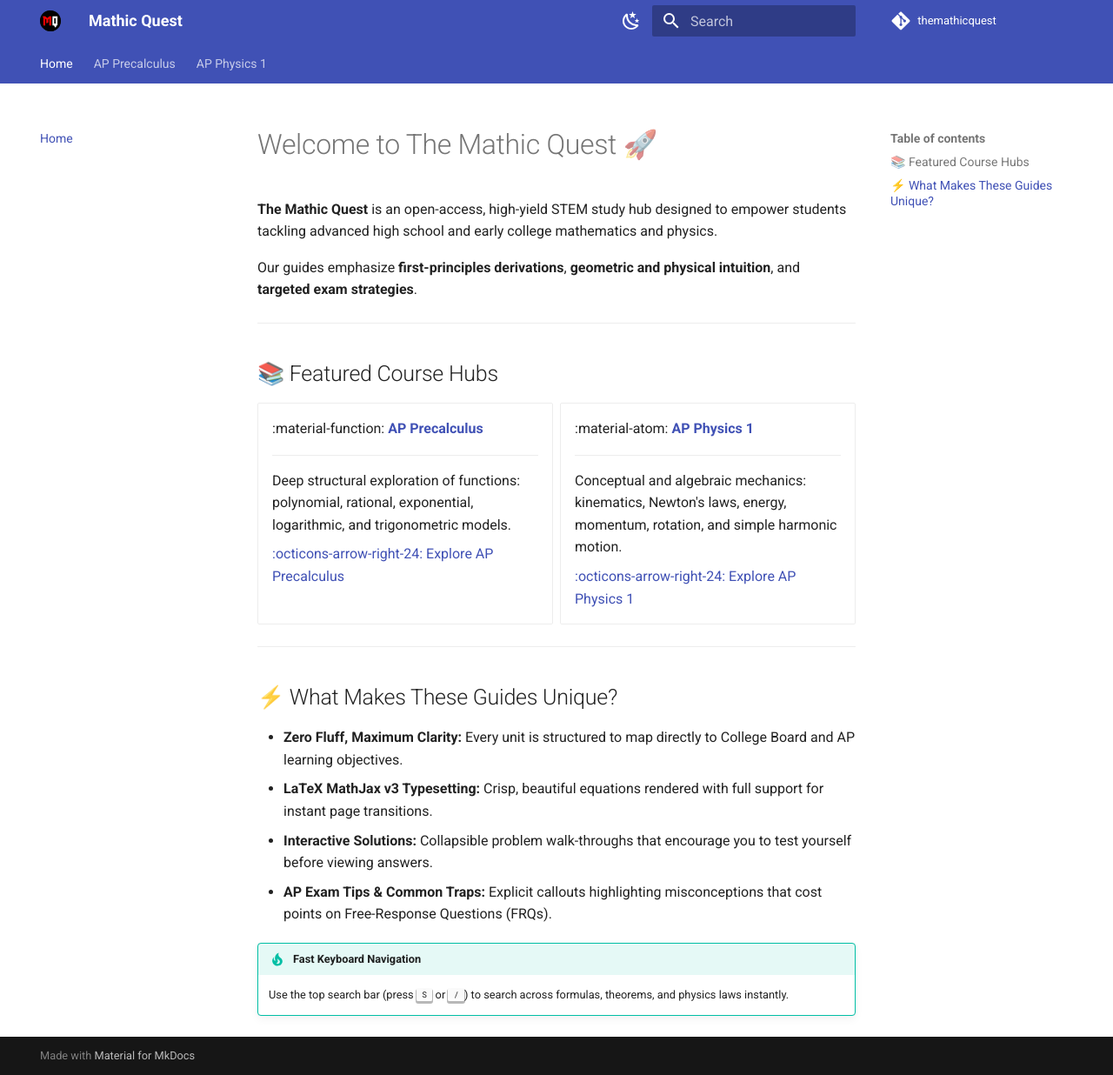
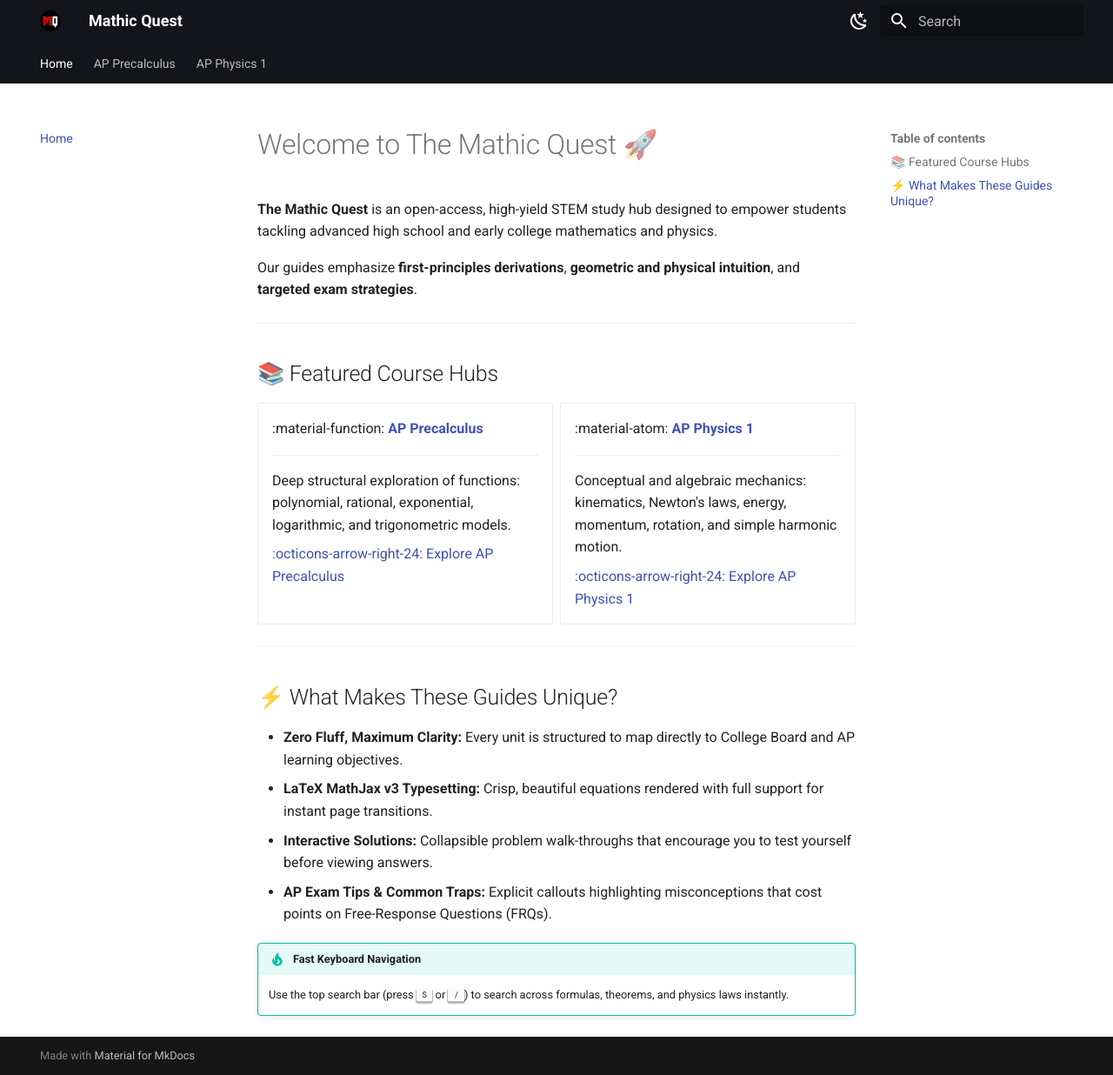
Before and after one commit to Himanshu-Kosekar/themathicquest, an MkDocs documentation site: the page built from docs/index.md, in a window 1280 px wide and 1236 px high. Shown: the whole window at 87% size. Built offline with MkDocs 1.6.1 and Material for MkDocs 9.7.7, drawn with Linux system fonts in a browser that asks for light colours; comment, search, counter and statistics services are not loaded.

Commit message:
Remove GitHub repository links from site header

```diff
--- a/mkdocs.yml
+++ b/mkdocs.yml
@@ -2,9 +2,6 @@ site_name: Mathic Quest
 site_url: https://themathicquest.com/
 site_description: High-yield STEM study guides, practice problems, and interactive resources for AP Precalculus, AP Physics 1, and beyond.
 site_author: The Mathic Quest Team
-
-repo_name: themathicquest
-repo_url: https://github.com/themathicquest/themathicquest
 
 theme:
   name: material
@@ -15,7 +12,7 @@ theme:
     # Palette toggle for automatic / light mode
     - media: "(prefers-color-scheme: light)"
       scheme: default
-      primary: indigo
+      primary: black
       accent: cyan
       toggle:
         icon: material/weather-night
@@ -23,7 +20,7 @@ theme:
     # Palette toggle for dark mode
     - media: "(prefers-color-scheme: dark)"
       scheme: slate
-      primary: indigo
+      primary: black
       accent: cyan
       toggle:
         icon: material/weather-sunny
```
